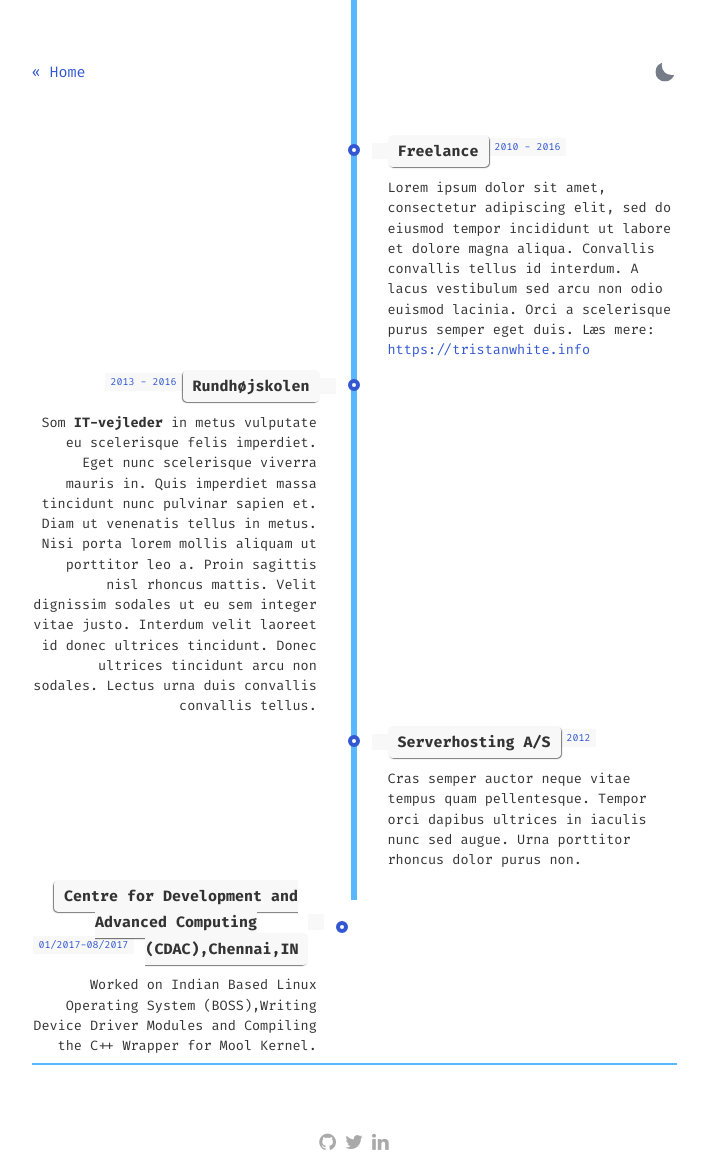
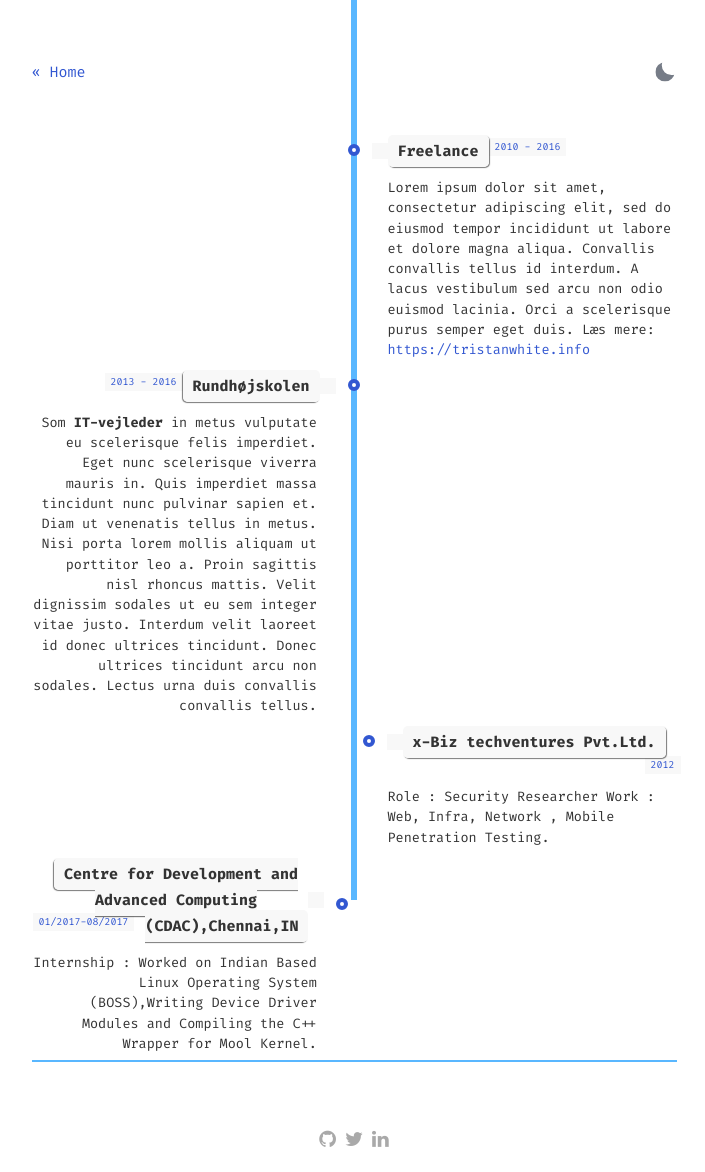
Before and after one commit to yashomer1994/yashomer1994.github.io, a Jekyll site: the page built from about.html, in a window 1280 px wide. Shown: the whole page, without its empty margins (286-991 px from the left). Built offline with Jekyll 4.4.1, drawn with Linux system fonts in a browser that asks for light colours.

Commit message:
Update about.html

```diff
--- a/about.html
+++ b/about.html
@@ -45,12 +45,12 @@ layout: about
         <li>
             <div class="direction-r">
                 <div class="flag-wrapper">
-                    <span class="flag">Serverhosting A/S</span>
+                    <span class="flag">x-Biz techventures Pvt.Ltd.</span>
                     <span class="time-wrapper"><span class="time">2012</span></span>
                 </div>
                 <div class="desc">
-                    Cras semper auctor neque vitae tempus quam pellentesque. Tempor orci dapibus ultrices
-                    in iaculis nunc sed augue. Urna porttitor rhoncus dolor purus non.
+                    Role : Security Researcher
+                    Work : Web, Infra, Network , Mobile Penetration Testing.
                 </div>
             </div>
         </li>
@@ -64,7 +64,7 @@ layout: about
                     <span class="time-wrapper"><span class="time">01/2017-08/2017</span></span>
                 </div>
                 <div class="desc">
-                    Worked on Indian Based Linux Operating System (BOSS),Writing Device Driver Modules and Compiling the C++ Wrapper for Mool Kernel.
+                    Internship : Worked on Indian Based Linux Operating System (BOSS),Writing Device Driver Modules and Compiling the C++ Wrapper for Mool Kernel.
                 </div>
             </div>
         </li>
```
